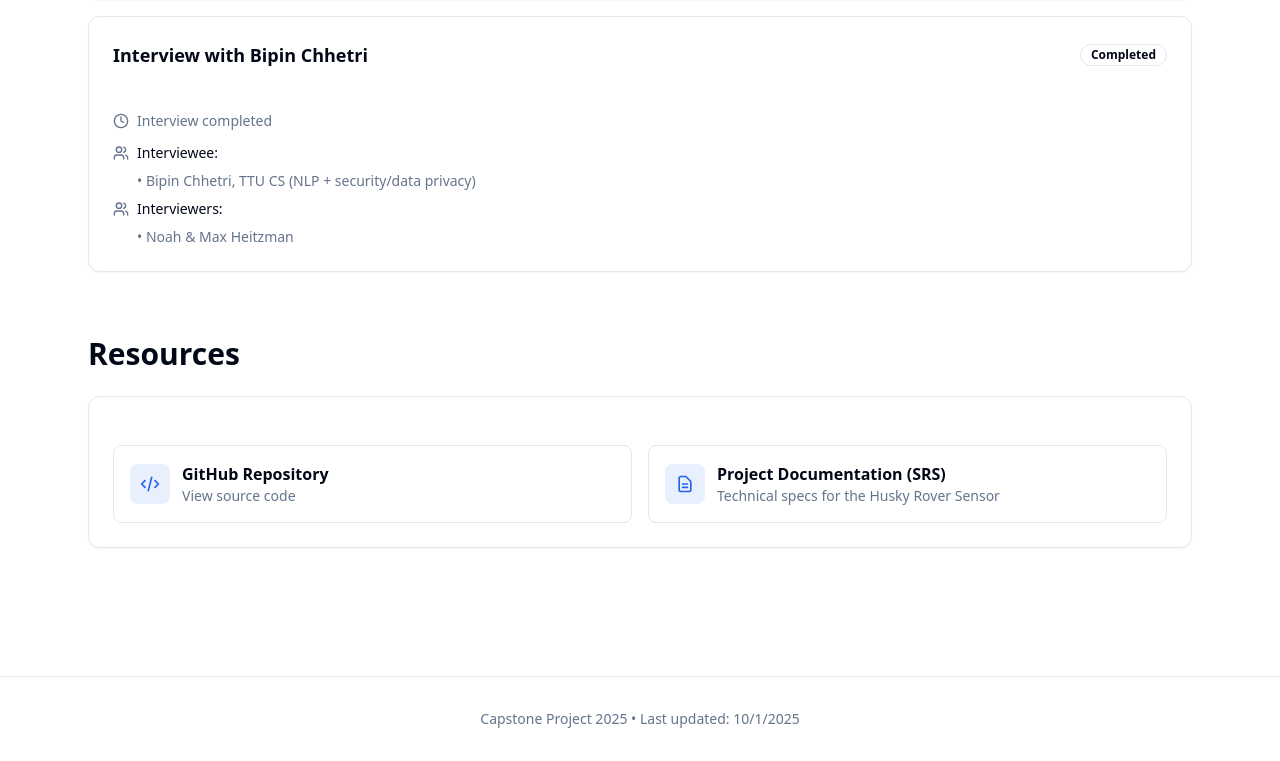
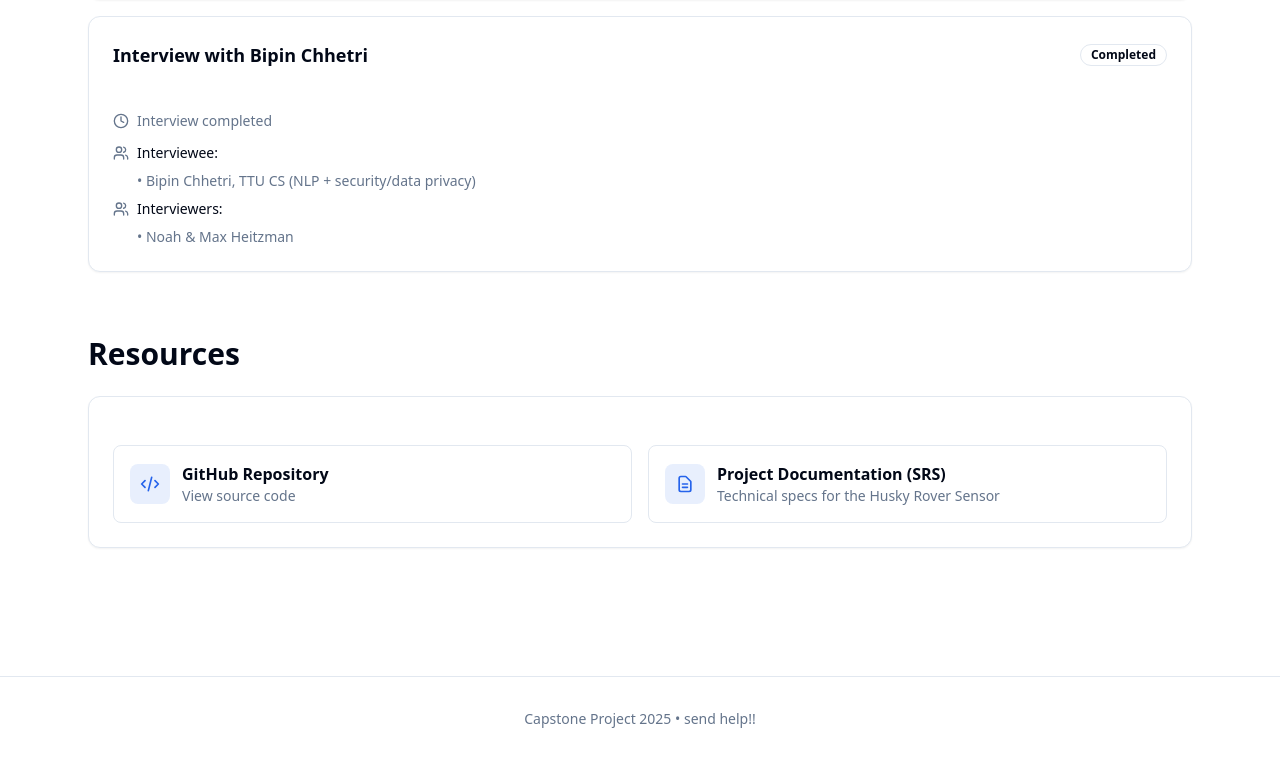
Before and after one commit to joMusangu/capstone_website, a Next.js app: page / in a window 1280 px wide. Shown: the part 3585-4346 px from the top of the page. Built offline with nearby package versions, Linux system fonts and the light colour scheme.

Commit message:
grim content

```diff
--- a/app/page.tsx
+++ b/app/page.tsx
@@ -426,7 +426,7 @@ The goal is to ensure the Husky can continue operating based on the true state o
       <footer className="border-t border-border mt-20">
         <div className="container mx-auto px-6 py-8">
           <p className="text-center text-sm text-muted-foreground">
-            Capstone Project 2025 • Last updated: {new Date().toLocaleDateString()}
+            Capstone Project 2025 • send help!!
           </p>
         </div>
       </footer>
```
